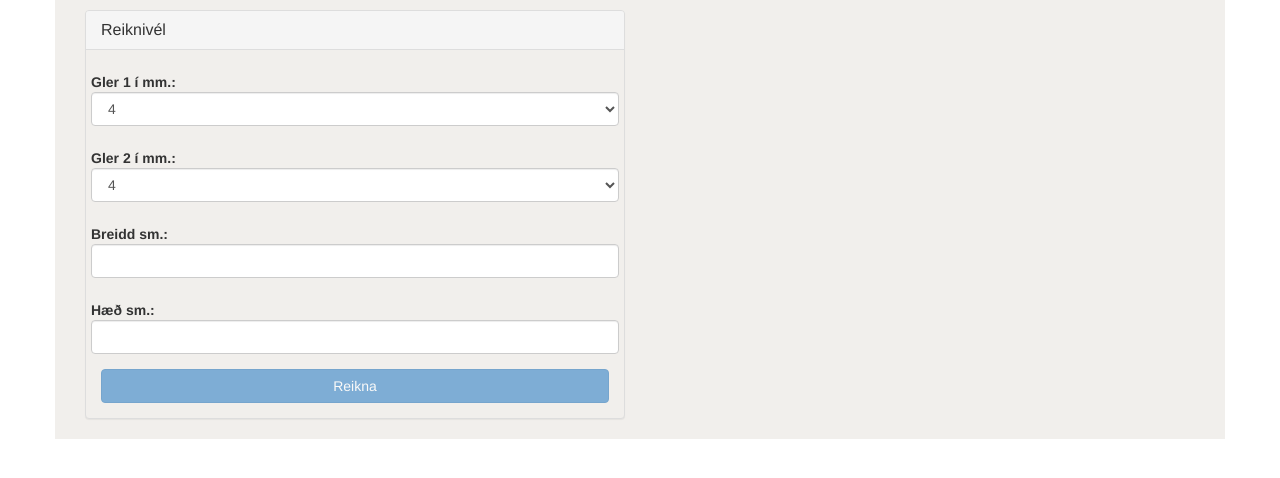
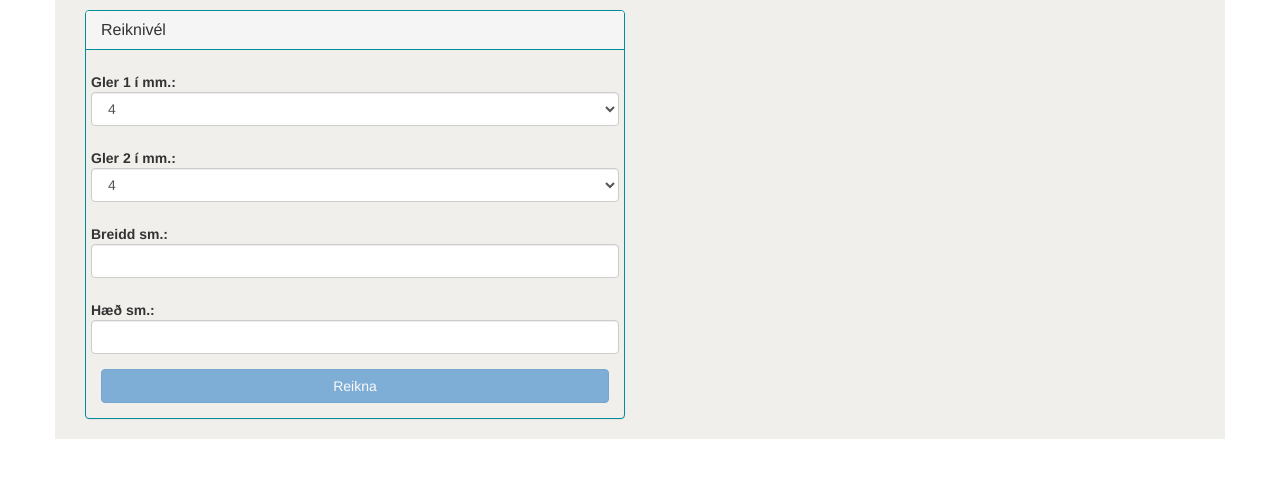
Before and after one commit to ispan/calc, a plain HTML site: page index.html in a window 1280 px wide. Drawn offline with Linux system fonts and the light colour scheme.

Commit message:
Panel border color changed

```diff
--- a/views/main.html
+++ b/views/main.html
@@ -1,4 +1,4 @@
-<div ng-add-to-home-screen=""></div><div class="col-xs-12 col-md-12 col-lg-6" style="background: rgb(241, 239, 236)"><div class="panel panel-default" style="margin-top: 10px; background: rgb(241, 239, 236)"><div class="panel-heading"><h3 class="panel-title">Reiknivél</h3></div><div class="panel-body"><div ng-hide="hideform" class="myForm"><!-- <div class="btn-group" >
+<div ng-add-to-home-screen=""></div><div class="col-xs-12 col-md-12 col-lg-6" style="background: rgb(241, 239, 236)"><div class="panel panel-default" style="margin-top: 10px; background: rgb(241, 239, 236); border-color: #008C9B"><div class="panel-heading" style="border-bottom-color:  #008C9B"><h3 class="panel-title">Reiknivél</h3></div><div class="panel-body"><div ng-hide="hideform" class="myForm"><!-- <div class="btn-group" >
                     <label class="btn btn-default" ng-model="radiomodel" btn-radio="'einfalt'">Einfalt</label>
                     <label class="btn btn-default" ng-model="radiomodel" btn-radio="'tvofalt'">Tvöfalt</label>
                 </div>--><form class="form-horizontal" name="calculator"><div class="form-group"><label style="margin-left: 5px" for="Gler1" class="control-label">Gler 1 í mm.:</label><div style="margin-left: 5px;margin-right: 5px"><select class="form-control" id="Gler1" ng-model="gler1" required><option>1<option>2<option>3<option>4<option>5<option>6<option>7<option>8<option>9<option>10<option>11<option>12<option>13<option>14<option>15<option>16</select></div></div><div class="form-group"><label style="margin-left: 5px" for="Gler2" class="control-label">Gler 2 í mm.:</label><div style="margin-left: 5px;margin-right: 5px"><select class="form-control" id="Gler2" ng-model="gler2" required><option>1<option>2<option>3<option>4<option>5<option>6<option>7<option>8<option>9<option>10<option>11<option>12<option>13<option>14<option>15<option>16</select></div></div><!---------------- TODO functionality for a triple units--------------><!--  <div class="form-group">
```
